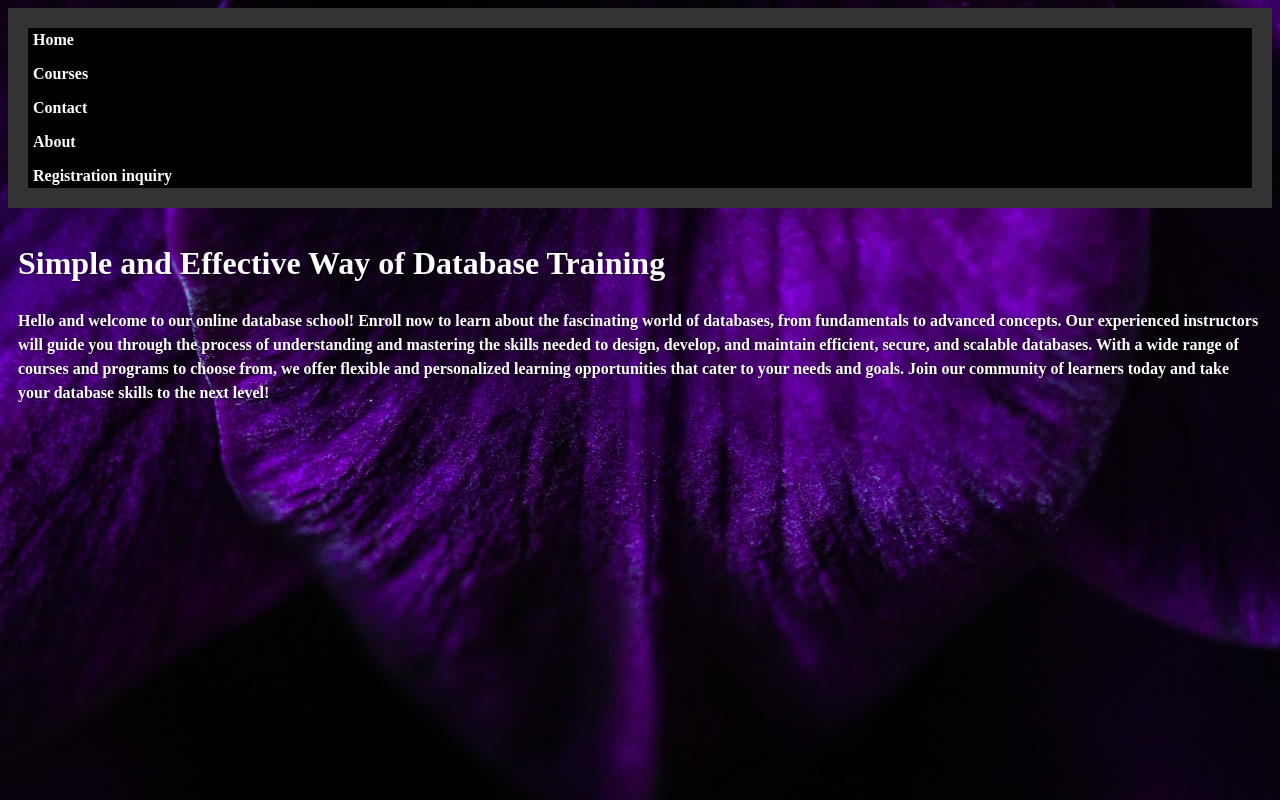
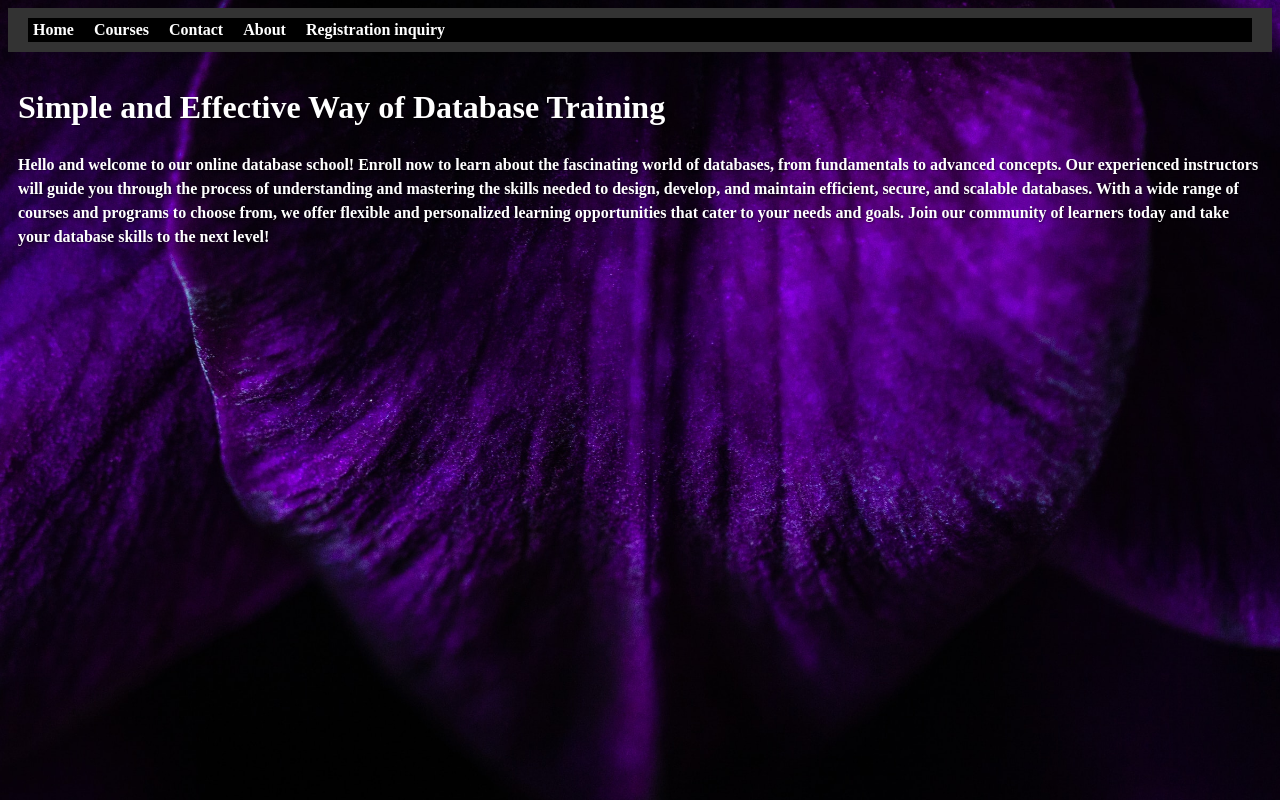
Before and after one commit to queryquestschool/s, a plain HTML site: page index.html in a window 1280 px wide. Drawn offline with Linux system fonts and the light colour scheme.

Commit message:
Update style.css

```diff
--- a/style.css
+++ b/style.css
@@ -64,11 +64,12 @@ nav {
   list-style: none;
   margin: 0;
   padding: 0;
+  display: flex;
 }
 
 .menu li {
-  display: block;
-  margin: 10px 0;
+  /* Remove display: inline-block; */
+  margin-right: 10px;
 }
 
 .menu li a {
```
